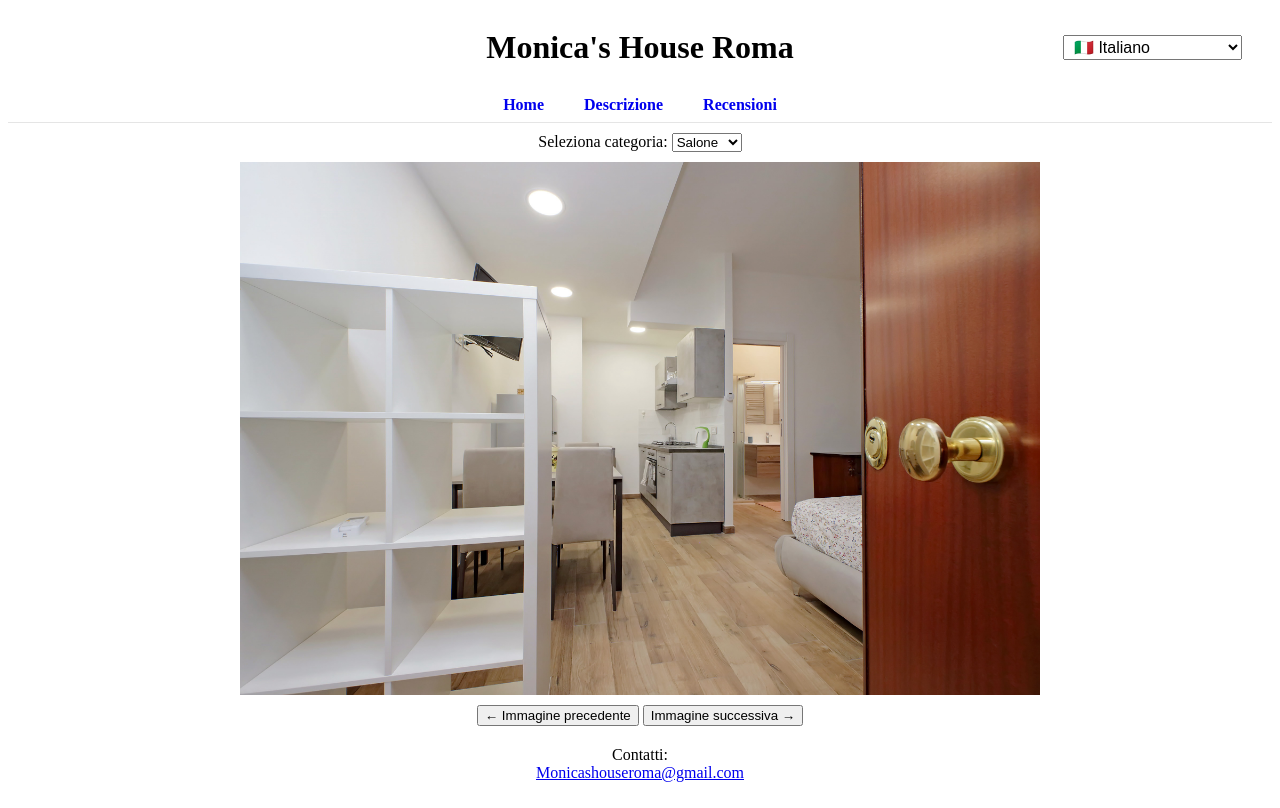
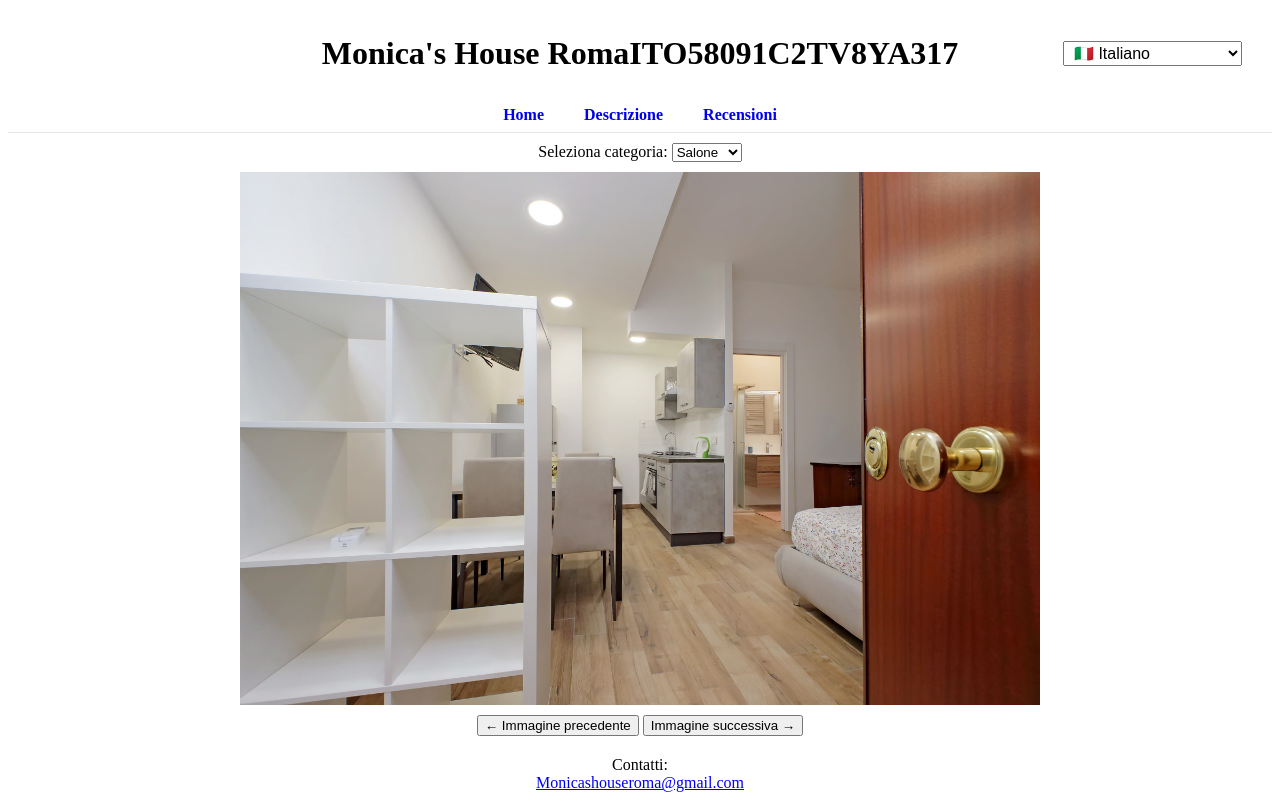
Before and after one commit to Baldelli/monicashouseroma, a plain HTML site: page index.html in a window 1280 px wide. Drawn offline with Linux system fonts and the light colour scheme; no server answers.

Commit message:
CIN
Inserimento CIN

```diff
--- a/index.html
+++ b/index.html
@@ -9,6 +9,7 @@
 <body id="body">
   <div id="intestazione">
     <h1 id="titolo">Monica's House Roma</h1>
+    <h2 id="titolo">ITO58091C2TV8YA317</h2>
     <select id="lingua" onchange="selezionaLingua(this.value)">
       <option value="it">🇮🇹 Italiano</option>
       <option value="en">🇬🇧 English</option>
```
